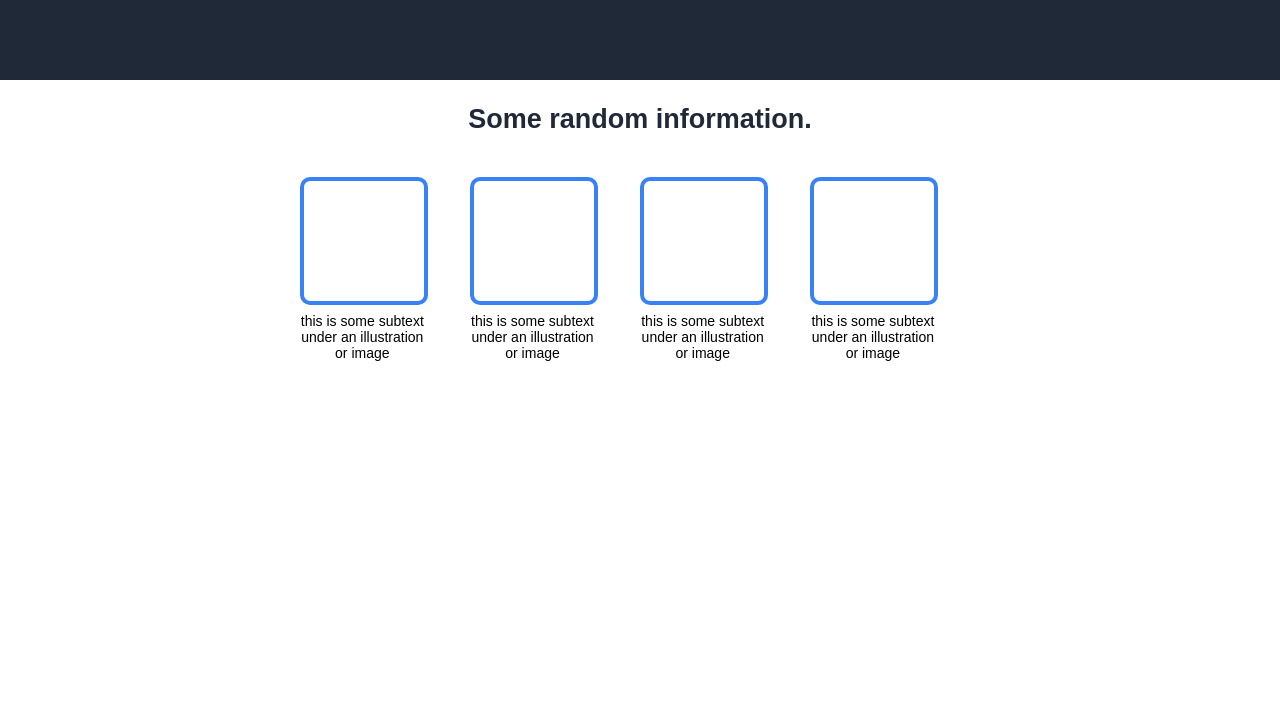
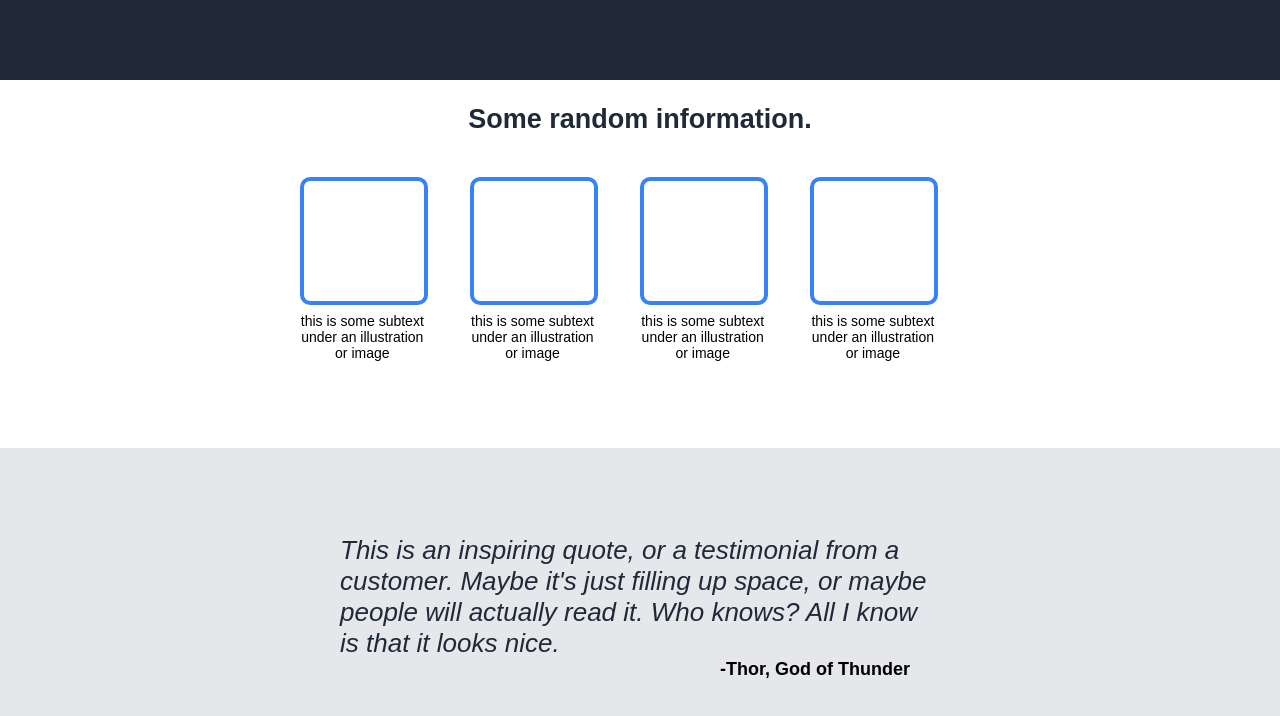
Before and after one commit to hsiuting13/landing-page, a plain HTML site: page index.html in a window 1280 px wide. Shown: the part 320-1036 px from the top of the page. Before the commit the page ends 800 px from the top, so only its background shows below. Drawn offline with Linux system fonts and the light colour scheme.

Commit message:
Add quote section and styles

```diff
--- a/index.html
+++ b/index.html
@@ -57,6 +57,16 @@
           </div>
         </div>
       </section>
+      <section class="quote-container">
+        <p class="quote">
+          <i>
+            This is an inspiring quote, or a testimonial from a customer. Maybe
+            it's just filling up space, or maybe people will actually read it.
+            Who knows? All I know is that it looks nice.
+          </i>
+        </p>
+        <p class="author">-Thor, God of Thunder</p>
+      </section>
     </main>
   </body>
 </html>
--- a/styles.css
+++ b/styles.css
@@ -121,3 +121,23 @@
 .box-containers p {
   padding-right: 2.8rem;
 }
+.quote-container {
+  margin-top: 55px;
+  height: 320px;
+  background: #e5e7eb;
+  display: flex;
+  flex-direction: column;
+  justify-content: center;
+  align-items: center;
+  /* padding: 7rem 15rem; */
+}
+.quote-container .quote {
+  font-size: 26px;
+  color: #1f2937;
+  width: 600px;
+}
+.quote-container .author {
+  margin-left: 350px;
+  font-weight: 600;
+  font-size: 18px;
+}
```
